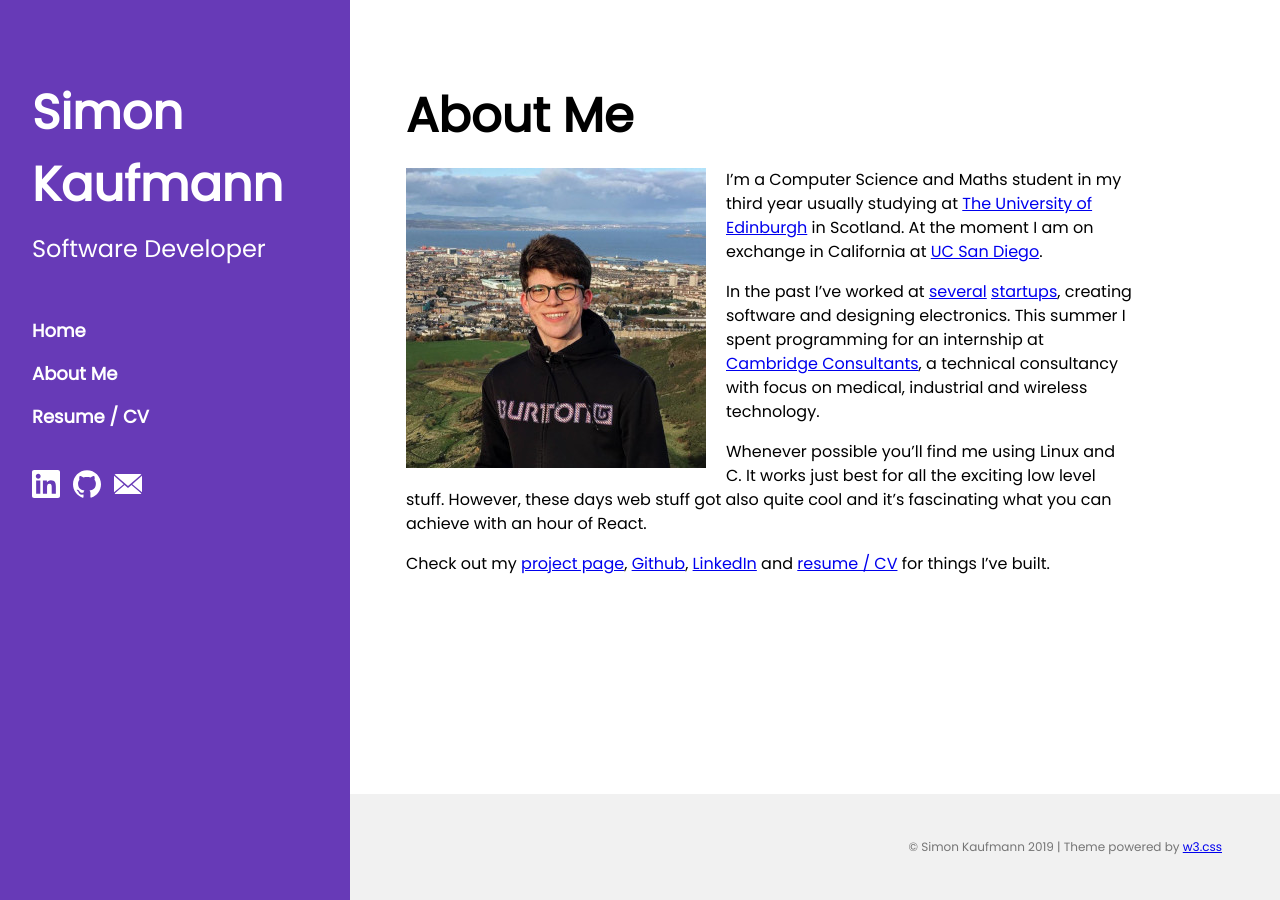
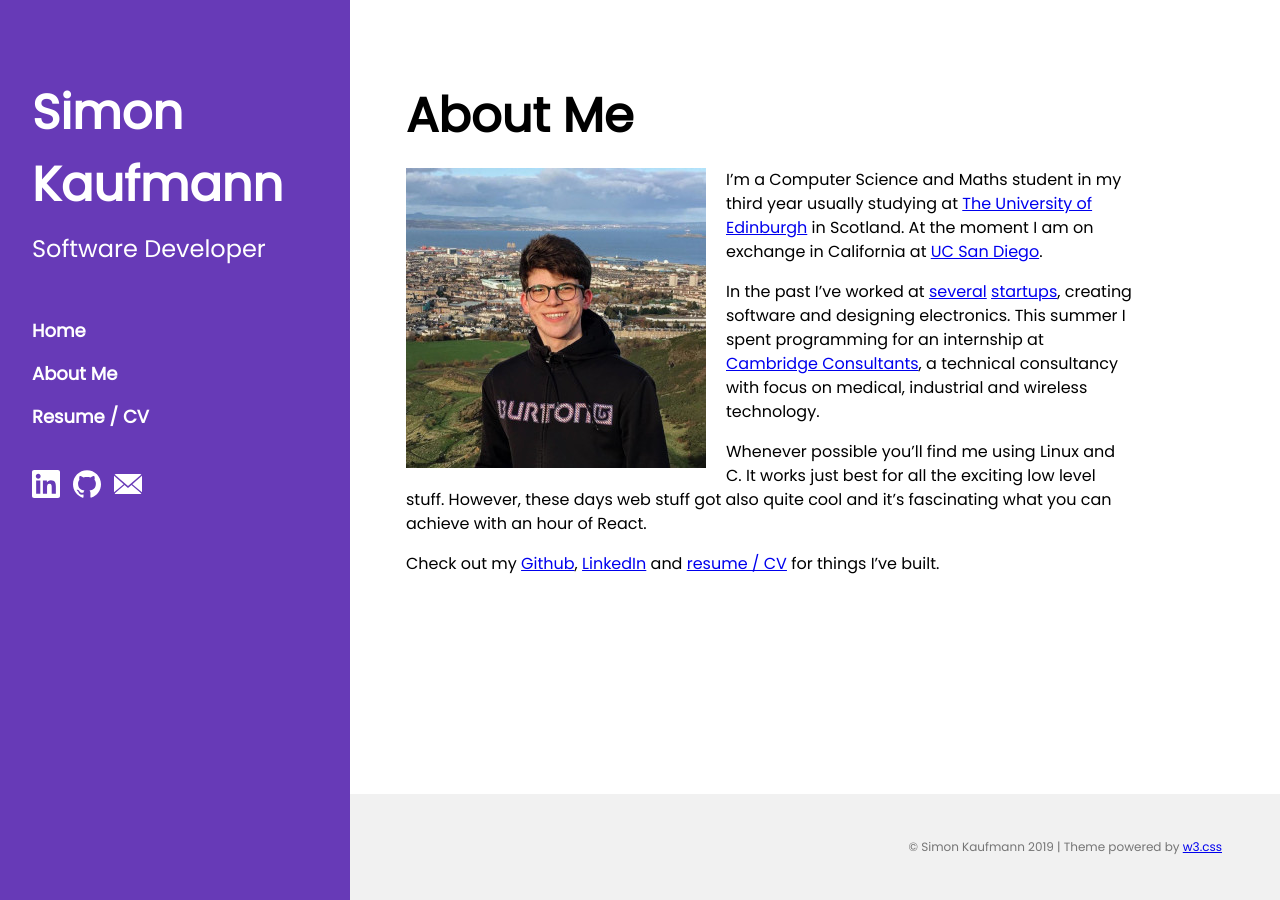
Before and after one commit to simonkaufmann/simonkaufmann.github.io, a Jekyll site: the page built from about.md, in a window 1280 px wide. Built offline with Jekyll 4.4.1, drawn with Linux system fonts in a browser that asks for light colours.

Commit message:
Remove reference to project page

```diff
--- a/about.md
+++ b/about.md
@@ -15,4 +15,4 @@
 the exciting low level stuff. However, these days web stuff got also quite cool
 and it's fascinating what you can achieve with an hour of React.
 
-Check out my [project page](/projects), [Github](https://github.com/simonkaufmann), [LinkedIn](https://linkedin.com/in/kaufmann-simon) and [resume / CV](/resume.pdf) for things I've built.
+Check out my [Github](https://github.com/simonkaufmann), [LinkedIn](https://linkedin.com/in/kaufmann-simon) and [resume / CV](/resume.pdf) for things I've built.
```
